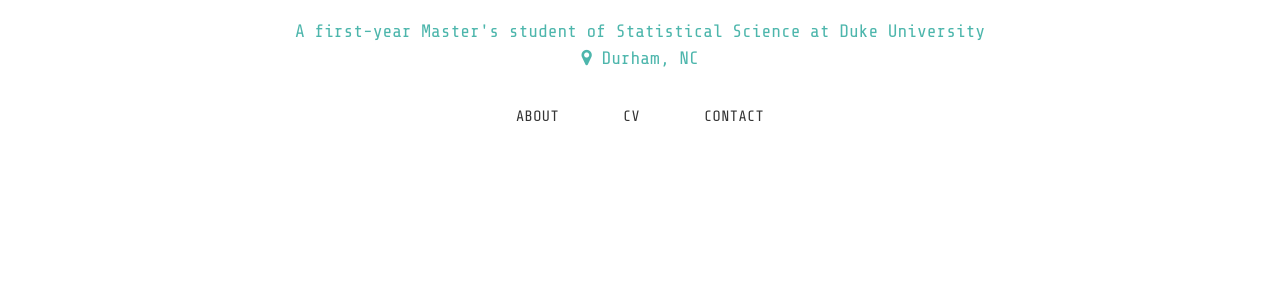
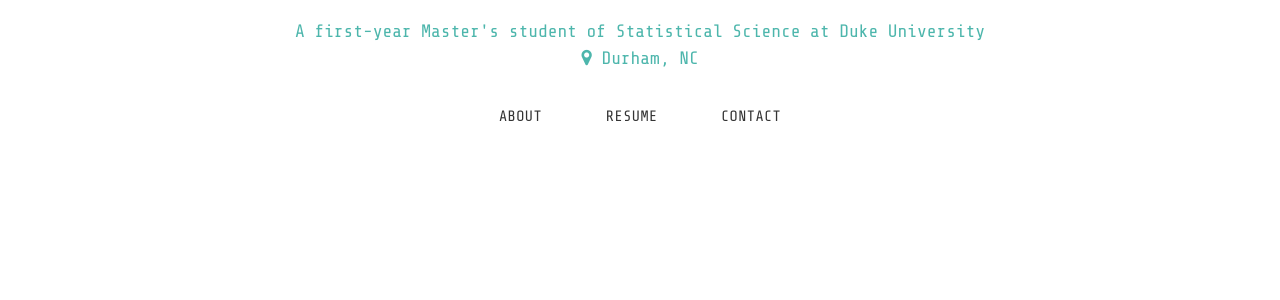
Before and after one commit to FaustineLi/FaustineLi.github.io, a Jekyll site: the page built from index.html, in a window 1280 px wide. Shown: the part 201-501 px from the top of the page. Built offline with Jekyll 4.4.1, drawn with Linux system fonts in a browser that asks for light colours.

Commit message:
changed resume; add new favicon

```diff
--- a/_config.yml
+++ b/_config.yml
@@ -17,7 +17,7 @@ isolang: en
 close_btn: "Close"
 home_btn: "Home"
 projects_btn: "Projects"
-cv_btn: 'CV'
+cv_btn: 'Resume'
 about_btn: 'About'
 posts_btn: "Posts"
 imprint_btn: "About"
```
Also changed, not shown: images/favicon.PNG (added), 1 other file.
